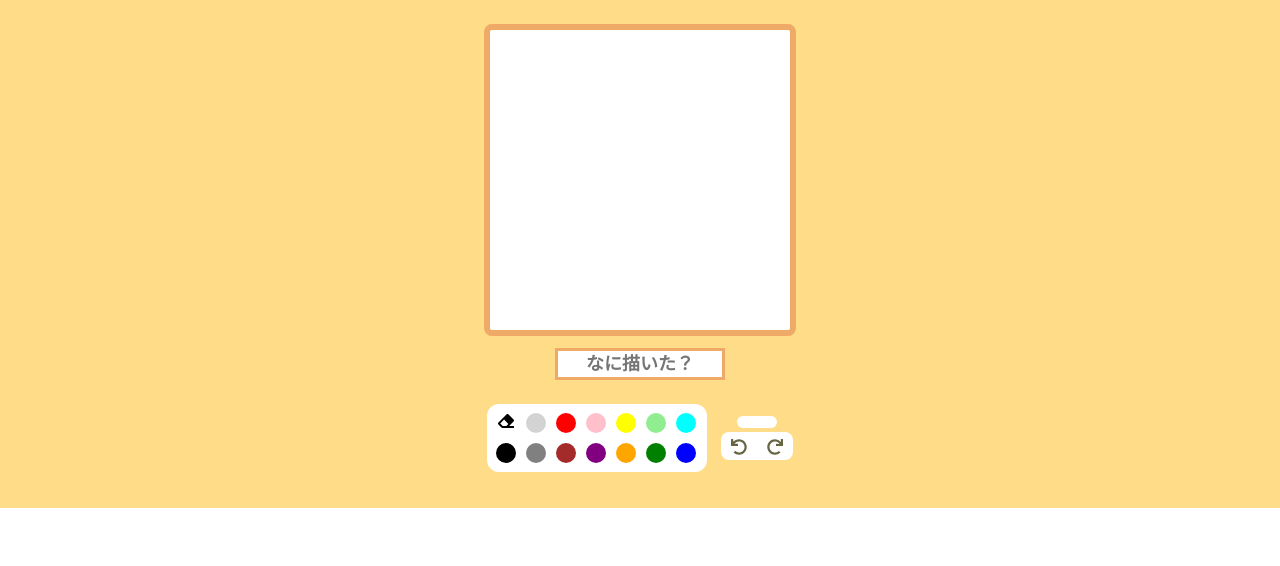
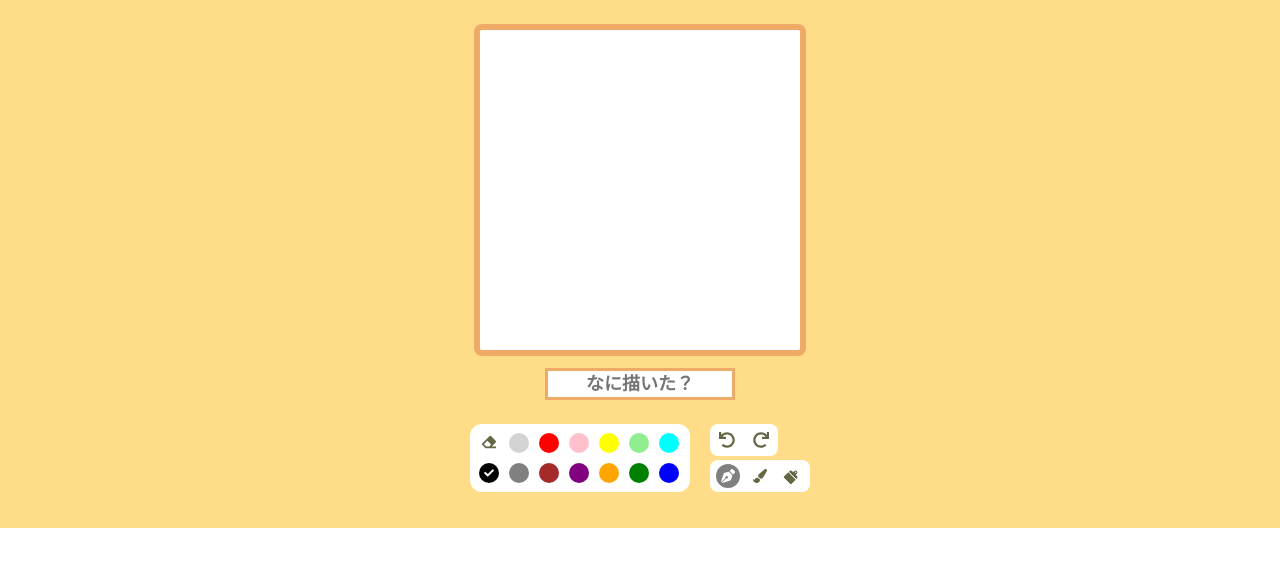
Before and after one commit to gutchom/siritorase, a Next.js app: page / in a window 1280 px wide. Shown: the top 566 px of the page. Built offline with nearby package versions, Linux system fonts and the light colour scheme.

Commit message:
fixed design

```diff
--- a/features/Drawing/index.tsx
+++ b/features/Drawing/index.tsx
@@ -2,6 +2,7 @@ import { useRef, useState } from 'react';
 import { useRecoilState } from 'recoil';
 import {
   FaBrush,
+  FaCheck,
   FaEraser,
   FaPaintBrush,
   FaPenNib,
@@ -13,18 +14,61 @@ import type { StrokeColor, StrokeWidth } from './atoms';
 import { colors, strokeColorsState, strokeWidthState, widths } from './atoms';
 import styles from './styles.module.css';
 
+function getCheckmarkColor(color: StrokeColor): 'white' | 'black' {
+  switch (color) {
+    case 'lightgray':
+      return 'black';
+    case 'red':
+      return 'white';
+    case 'pink':
+      return 'white';
+    case 'yellow':
+      return 'black';
+    case 'lightgreen':
+      return 'white';
+    case 'cyan':
+      return 'white';
+    case 'black':
+      return 'white';
+    case 'gray':
+      return 'white';
+    case 'brown':
+      return 'white';
+    case 'purple':
+      return 'white';
+    case 'orange':
+      return 'white';
+    case 'green':
+      return 'white';
+    case 'blue':
+      return 'white';
+  }
+}
+
 export function Pallet() {
   const { undo, redo } = useStroke();
   const [strokeColor, setStrokeColor] = useRecoilState(strokeColorsState);
   const [strokeWidth, setStrokeWidth] = useRecoilState(strokeWidthState);
 
   return (
-    <div style={{ display: 'flex' }}>
+    <div className={styles.tools}>
       <ul className={styles.pallet}>
         {colors.map((color) => (
           <li key={color}>
-            <label className={styles.color} style={{ background: color }}>
+            <label
+              className={styles.color}
+              style={{
+                background:
+                  color === 'white' && strokeColor === 'white' ? 'gray' : color,
+                color:
+                  color === 'white' && strokeColor !== 'white'
+                    ? '#664'
+                    : 'white',
+                fontSize: color === 'white' ? '14px' : '10px',
+              }}
+            >
               {color === 'white' && <FaEraser />}
+              {color !== 'white' && color === strokeColor && <FaCheck />}
               <input
                 style={{ display: 'none' }}
                 type="radio"
@@ -39,21 +83,29 @@ export function Pallet() {
         ))}
       </ul>
       <div className={styles.buttons}>
+        <div className={styles.history}>
+          <button className={styles['history-button']} onClick={undo}>
+            <FaUndo />
+          </button>
+          <button className={styles['history-button']} onClick={redo}>
+            <FaRedo />
+          </button>
+        </div>
         <ul className={styles.brushes}>
           {widths.map((width) => (
             <li key={width}>
               <label
                 className={styles.brush}
                 style={{
-                  boxSizing: 'border-box',
-                  display: 'block',
-                  width: '100%',
-                  height: '100%',
+                  color: width === strokeWidth ? 'white' : '#664',
+                  background: width === strokeWidth ? 'gray' : 'white',
                 }}
               >
-                {width === 5 && <FaPenNib />}
-                {width === 15 && <FaPaintBrush />}
-                {width === 30 && <FaBrush />}
+                {width === 8 && <FaPenNib />}
+                {width === 24 && <FaPaintBrush />}
+                {width === 48 && (
+                  <FaBrush style={{ transform: 'rotate(225deg)' }} />
+                )}
                 <input
                   style={{ display: 'none' }}
                   type="radio"
@@ -67,14 +119,6 @@ export function Pallet() {
             </li>
           ))}
         </ul>
-        <div className={styles.history}>
-          <button className={styles['history-button']} onClick={undo}>
-            <FaUndo />
-          </button>
-          <button className={styles['history-button']} onClick={redo}>
-            <FaRedo />
-          </button>
-        </div>
       </div>
     </div>
   );
@@ -89,8 +133,8 @@ export default function Drawing() {
     <div className={styles.container}>
       <canvas
         className={styles.canvas}
-        width={900}
-        height={900}
+        width={960}
+        height={960}
         ref={canvasRef}
         onPointerDown={(e) => {
           start(e.nativeEvent.offsetX * 3, e.nativeEvent.offsetY * 3);
--- a/features/Drawing/styles.module.css
+++ b/features/Drawing/styles.module.css
@@ -1,13 +1,12 @@
 .container {
-  width: 320px;
   padding: 24px 0;
   margin: auto;
 }
 
 .canvas {
   display: block;
-  width: 300px;
-  height: 300px;
+  width: 320px;
+  height: 320px;
   margin: auto;
   touch-action: none;
   border: 6px solid #ea6;
@@ -16,13 +15,20 @@
 
 .title {
   display: block;
-  width: 160px;
+  width: 180px;
   height: 24px;
   margin: 12px auto;
   font-size: 18px;
   font-weight: bold;
   text-align: center;
   border: 3px solid #ea6;
+}
+
+.tools {
+  display: flex;
+  justify-content: space-around;
+  max-width: 360px;
+  margin: auto;
 }
 
 .pallet {
@@ -42,7 +48,7 @@
   width: 20px;
   height: 20px;
   margin: 5px;
-  line-height: 20px;
+  line-height: 24px;
   text-align: center;
   border-radius: 16px;
 }
@@ -60,15 +66,20 @@
   align-items: center;
   justify-content: space-evenly;
   padding: 0 2px;
-  margin: 0 auto 4px;
+  margin: 4px auto 0;
   background: #fff;
   border-radius: 8px;
 }
 
 .brush {
-  padding: 6px;
-  font-size: 18px;
-  color: #664;
+  box-sizing: border-box;
+  display: block;
+  width: 24px;
+  height: 24px;
+  padding: 5px;
+  margin: 4px;
+  font-size: 14px;
+  border-radius: 50%;
 }
 
 .history {
@@ -80,7 +91,8 @@
 }
 
 .history-button {
-  margin: 6px 4px 0;
+  padding: 2px 9px 0;
+  margin: 6px 0 4px;
   font-size: 16px;
   color: #664;
   background: transparent;
```
